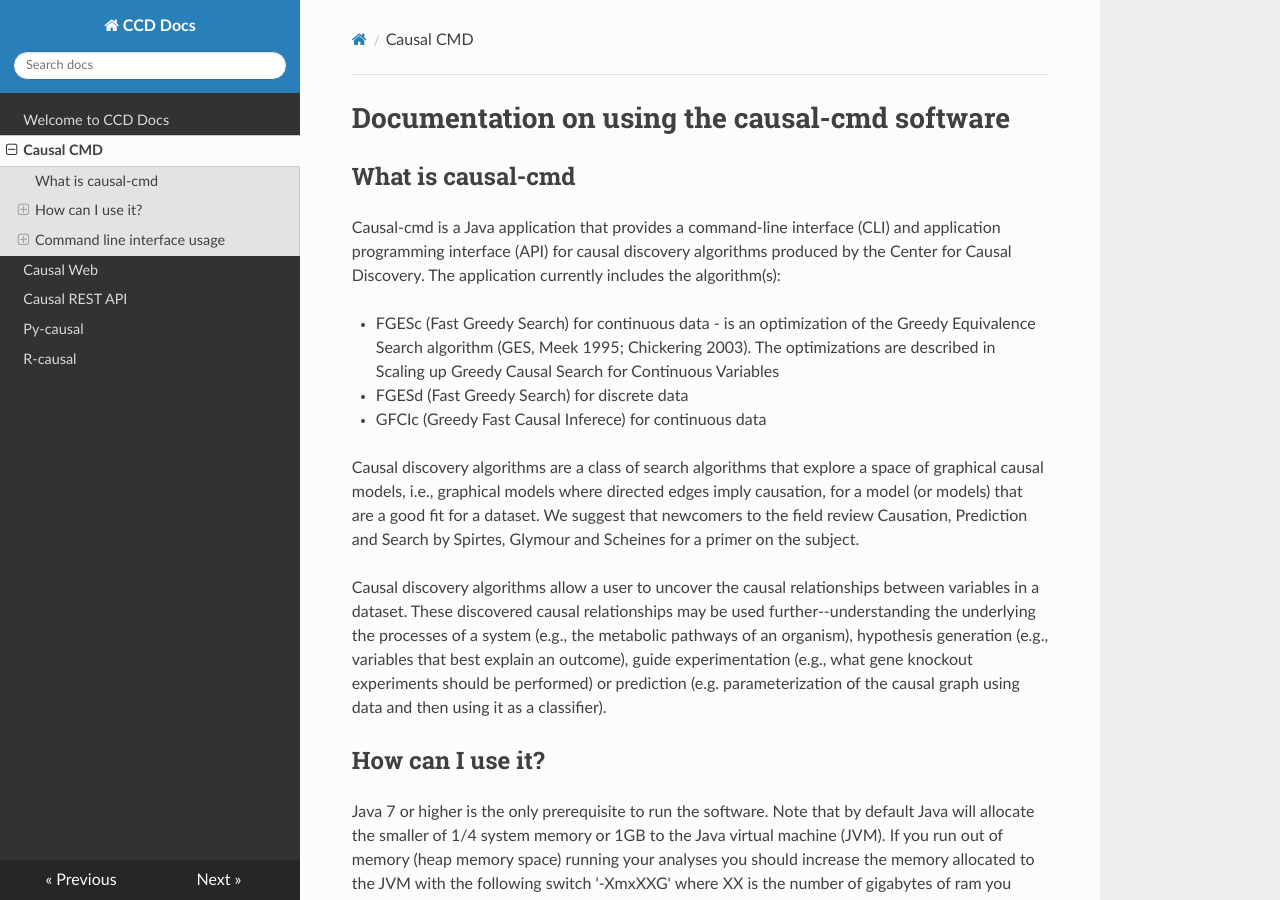
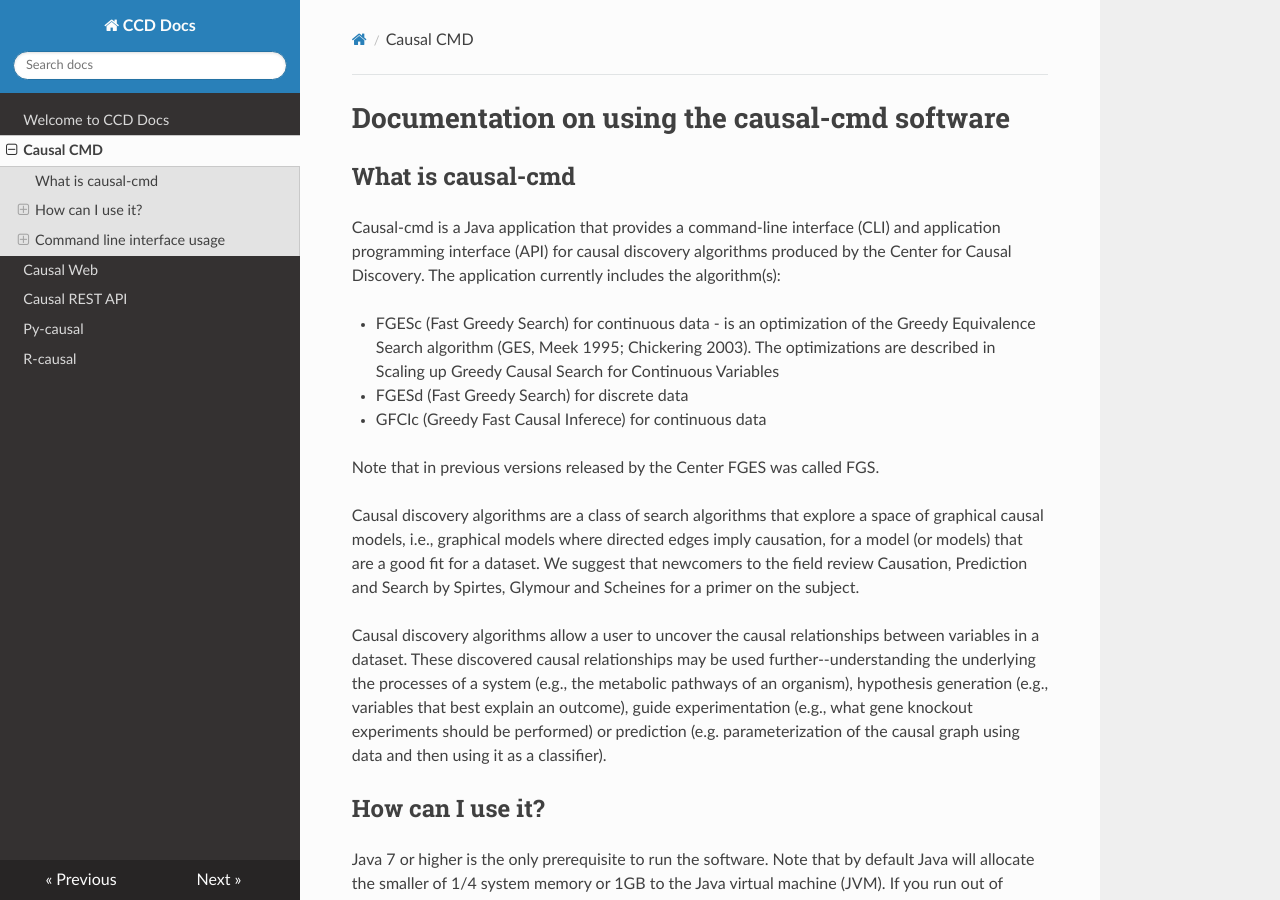
Before and after one commit to bd2kccd/bd2kccd.github.io, an MkDocs documentation site: the page built from docs_src/causal-cmd.md, in a window 1280 px wide and 900 px high. Built offline with MkDocs 1.6.1, drawn with Linux system fonts in a browser that asks for light colours; nearby versions of some CDN libraries; old or Windows-style settings are respelled for this version of MkDocs.

Commit message:
change FGS to FGES note

```diff
--- a/docs_src/causal-cmd.md
+++ b/docs_src/causal-cmd.md
@@ -7,6 +7,8 @@ Causal-cmd is a Java application that provides a command-line interface (CLI) an
 - FGESc (Fast Greedy Search) for continuous data - is an optimization of the Greedy Equivalence Search algorithm	(GES,	Meek	1995;	Chickering	2003). The optimizations are described in Scaling up Greedy Causal Search for Continuous Variables
 - FGESd (Fast Greedy Search) for discrete data
 - GFCIc (Greedy Fast Causal Inferece) for continuous data
+
+Note that in previous versions released by the Center FGES was called FGS.
 
 Causal discovery algorithms are a class of search algorithms that explore a space of graphical causal models, i.e., graphical models where directed edges imply causation, for a model (or models) that are a good fit for a dataset. We suggest that newcomers to the field review Causation, Prediction and Search by Spirtes, Glymour and Scheines for a primer on the subject.
 
```
